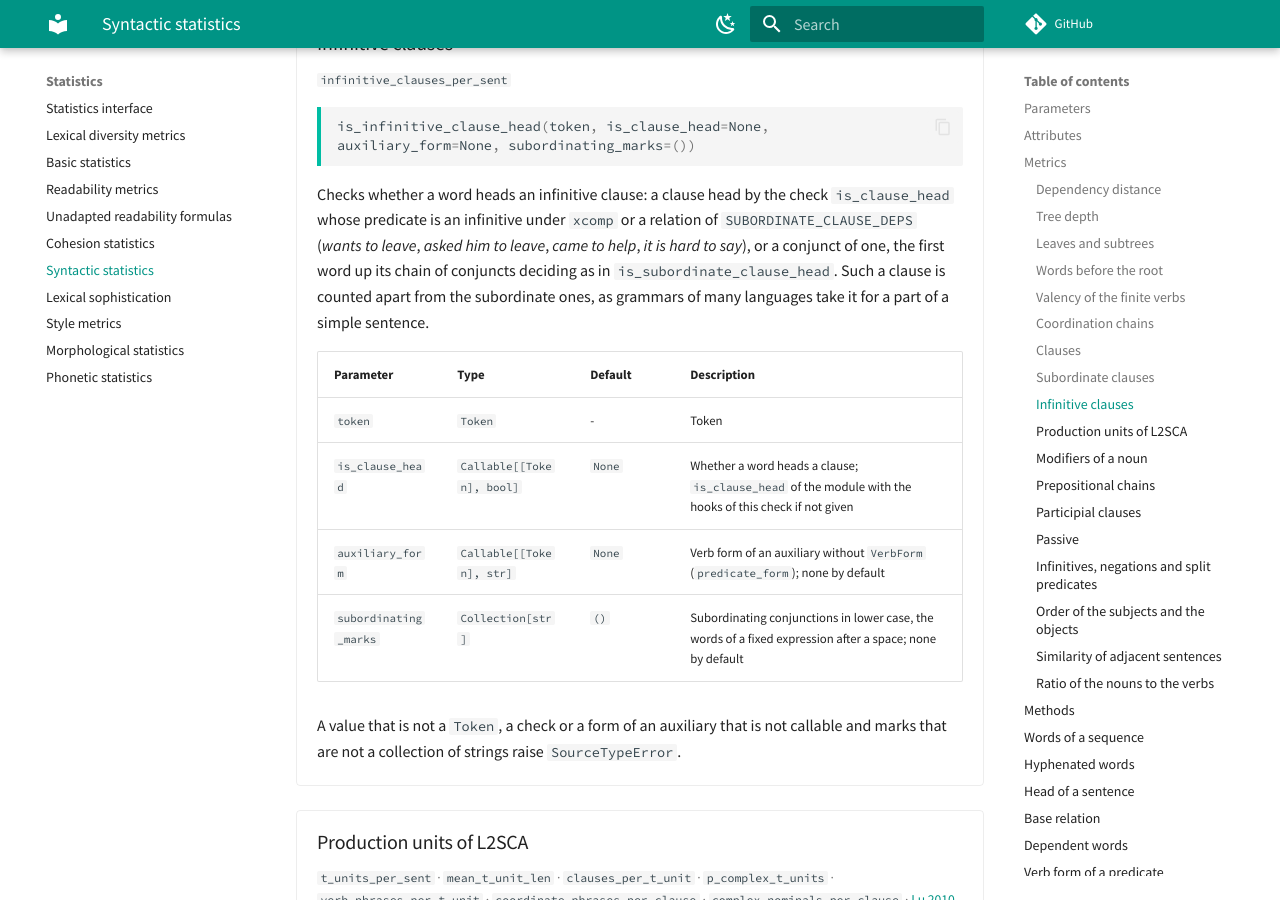
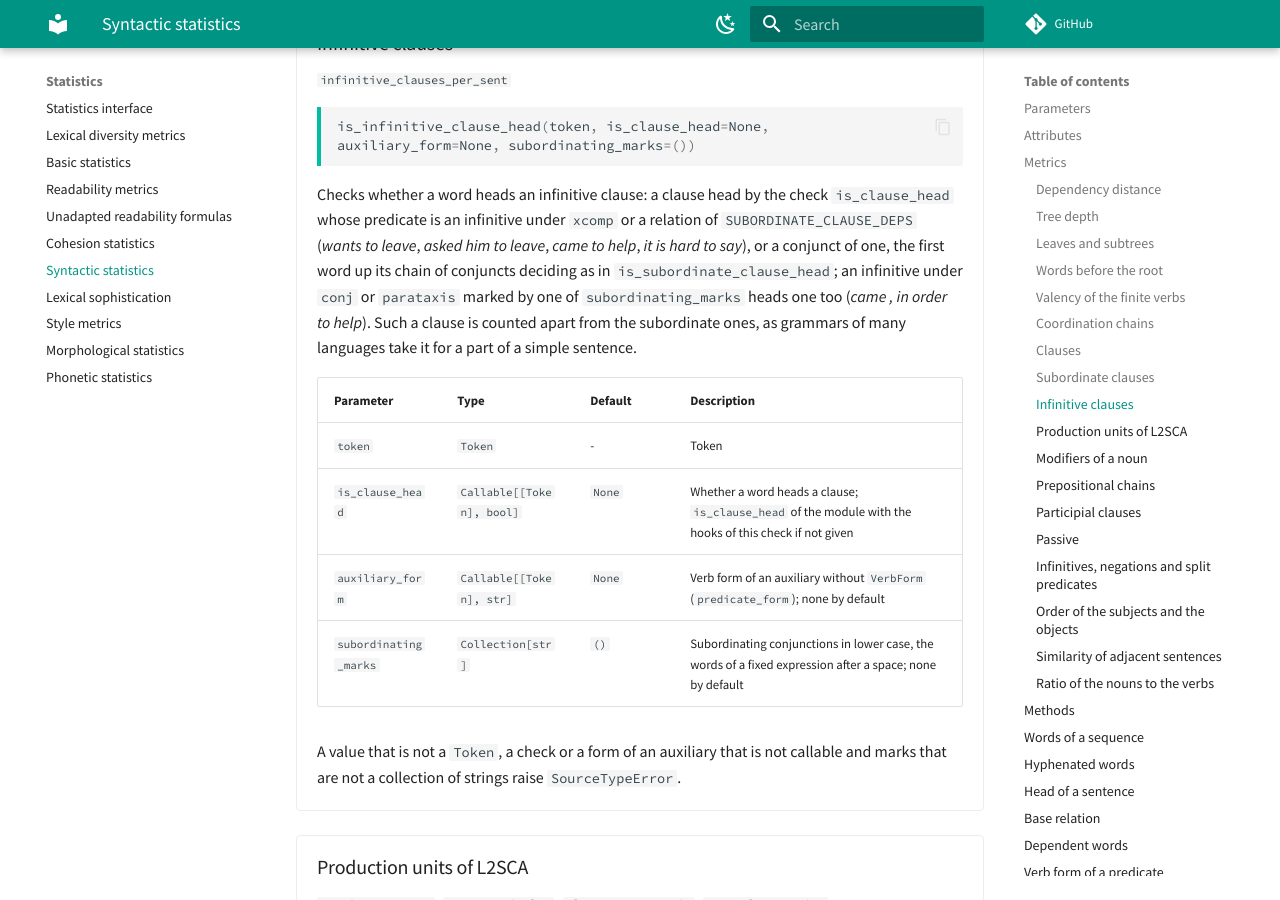
Before and after one commit to SergeyShk/anyTS, an MkDocs documentation site: the page built from docs/stats/syntax_stats.md, in a window 1280 px wide and 900 px high, scrolled down 10447 px. Built offline with MkDocs 1.6.1 and Material for MkDocs 9.7.7, drawn with Linux system fonts in a browser that asks for light colours; comment, search, counter and statistics services are not loaded.

Commit message:
Docs of subordinating_marks for the infinitive clauses
Co-Authored-By: Claude Opus 5.5 <noreply@anthropic.com>

````diff
--- a/docs/stats/syntax_stats.md
+++ b/docs/stats/syntax_stats.md
@@ -361,7 +361,7 @@ A value that is not a `Token`, a check or a form of an auxiliary that is not cal
 is_infinitive_clause_head(token, is_clause_head=None, auxiliary_form=None, subordinating_marks=())
 ```
 
-Checks whether a word heads an infinitive clause: a clause head by the check `is_clause_head` whose predicate is an infinitive under `xcomp` or a relation of `SUBORDINATE_CLAUSE_DEPS` (*wants to leave*, *asked him to leave*, *came to help*, *it is hard to say*), or a conjunct of one, the first word up its chain of conjuncts deciding as in `is_subordinate_clause_head`. Such a clause is counted apart from the subordinate ones, as grammars of many languages take it for a part of a simple sentence.
+Checks whether a word heads an infinitive clause: a clause head by the check `is_clause_head` whose predicate is an infinitive under `xcomp` or a relation of `SUBORDINATE_CLAUSE_DEPS` (*wants to leave*, *asked him to leave*, *came to help*, *it is hard to say*), or a conjunct of one, the first word up its chain of conjuncts deciding as in `is_subordinate_clause_head`; an infinitive under `conj` or `parataxis` marked by one of `subordinating_marks` heads one too (*came , in order to help*). Such a clause is counted apart from the subordinate ones, as grammars of many languages take it for a part of a simple sentence.
 
 | Parameter | Type | Default | Description |
 | :-------- | :--- | :------ | :---------- |
@@ -849,7 +849,7 @@ A language library subclasses `SyntaxStats`. The defaults read Universal Depende
 | `is_negation(token)` | method | Whether a word is a word of negation; by default `Polarity=Neg` or a word of `negation_words`, a conjunction excluded |
 | `find_split_predicates(words)` | method | Pairs of a light verb and the noun that carries its meaning (`to make a decision`); none by default |
 | `negation_words` | class attribute | Words of negation besides `Polarity=Neg`, in lower case; none by default |
-| `subordinating_marks` | class attribute | Subordinating conjunctions in lower case, the words of a fixed expression after a space, that make a conjunct or a parataxis they mark a subordinate clause (*because*, *so that*); none by default |
+| `subordinating_marks` | class attribute | Subordinating conjunctions in lower case, the words of a fixed expression after a space, that make a conjunct or a parataxis they mark a subordinate clause (*because*, *so that*), an infinitive clause with an infinitive; none by default |
 | `join_hyphens` | class attribute | Take a word the tokenizer split at its hyphens for one word, in the tree and in the default hooks |
 | `requires_lemmas` | class attribute | Whether the source must carry lemmas, for hooks that read them |
 | `stats_desc`, `stats_headers` | class attributes | Statistics of `get_stats` with their descriptions (`SYNTAX_STATS_DESC` by default), headers of the columns for `print_stats` |
````
Also changed, not shown: 1 other file.
